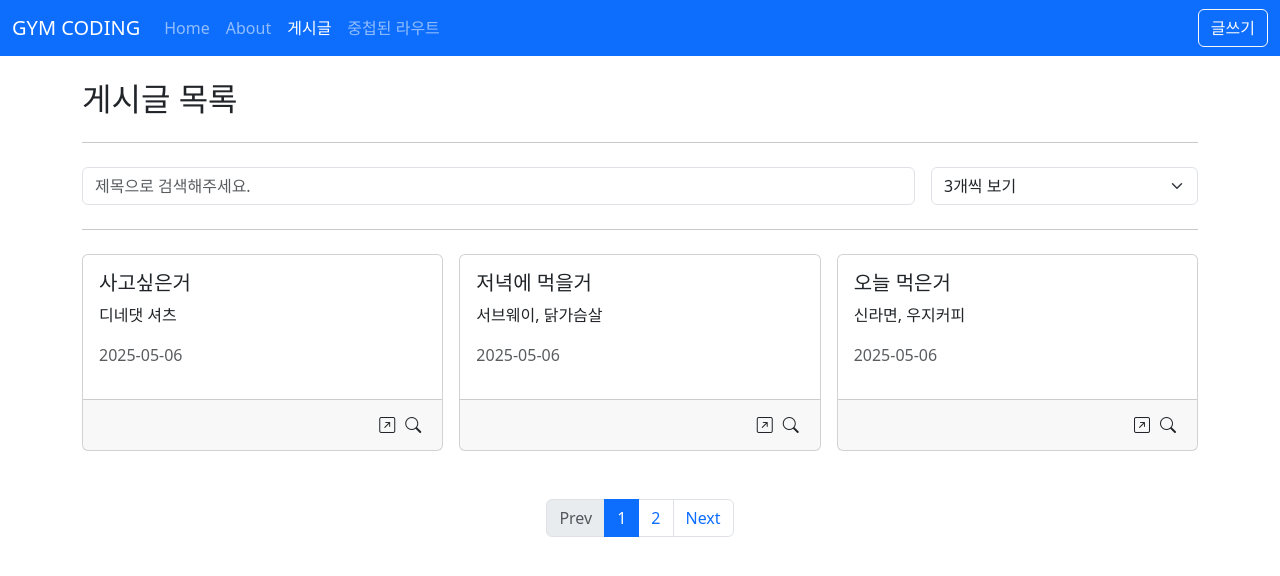
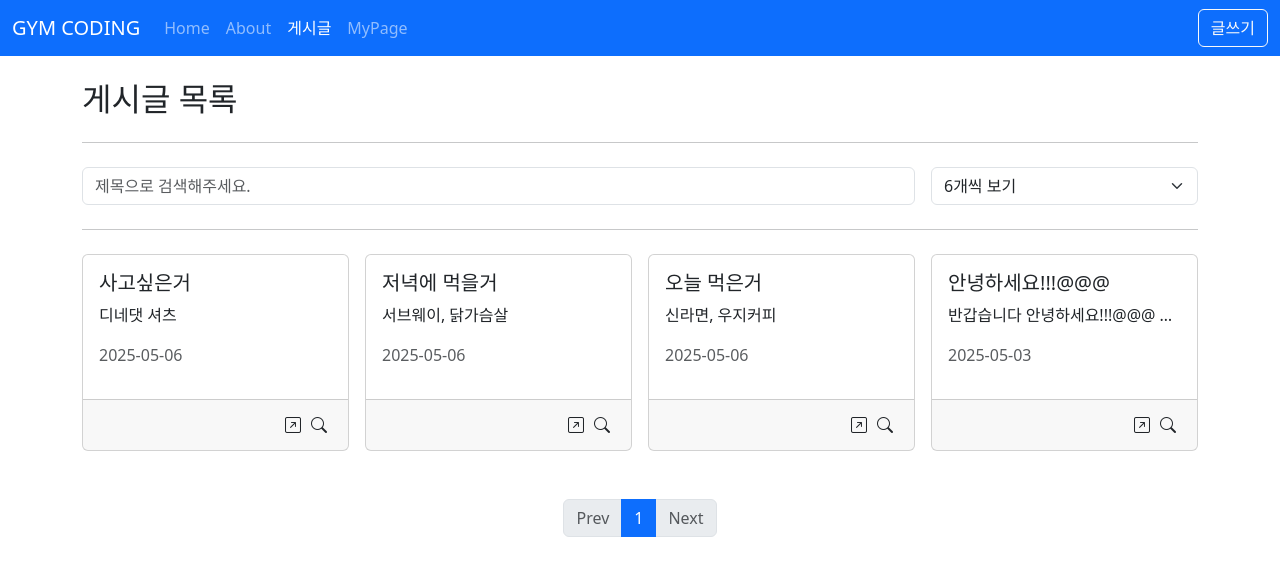
Before and after one commit to bbbbmo/gymcoding-vue, a Vue app: page /posts in a window 1280 px wide. Shown: the top 576 px of the page. Built offline with nearby package versions, Linux system fonts and the light colour scheme; data requests are answered from the project's data file.

Commit message:
✨ [9일차] 게시글 페이지 UI 및 버그 수정

```diff
--- a/src/components/posts/PostFilter.vue
+++ b/src/components/posts/PostFilter.vue
@@ -7,10 +7,18 @@ defineProps<{
   limit: number
 }>()
 
-defineEmits<{
+const emit = defineEmits<{
   (e: 'update:title', value: string): void
   (e: 'update:limit', value: number): void
 }>()
+
+const changeTitle = (e: Event) => {
+  const input = e.target as HTMLInputElement
+  setTimeout(() => {
+    emit('update:title', input.value)
+    console.log(input.value)
+  }, 500)
+}
 </script>
 
 <template>
@@ -21,7 +29,7 @@ defineEmits<{
           type="text"
           class="form-control"
           placeholder="제목으로 검색해주세요."
-          @input="$emit('update:title', ($event.target as HTMLInputElement).value)"
+          @input="changeTitle"
           :value="title"
         />
       </div>
@@ -31,9 +39,9 @@ defineEmits<{
           @input="$emit('update:limit', Number(($event.target as HTMLSelectElement).value))"
           :value="limit"
         >
-          <option value="3">3개씩 보기</option>
           <option value="6">6개씩 보기</option>
-          <option value="9">9개씩 보기</option>
+          <option value="12">12개씩 보기</option>
+          <option value="18">9개씩 보기</option>
         </select>
       </div>
     </div>
--- a/src/components/posts/PostItem.vue
+++ b/src/components/posts/PostItem.vue
@@ -22,8 +22,8 @@ defineEmits<{
 
 <template>
   <AppCard>
-    <h5 class="card-title">{{ title }}</h5>
-    <p class="card-text">
+    <h5 class="card-title text-truncate">{{ title }}</h5>
+    <p class="card-text text-truncate">
       {{ content }}
     </p>
     <p class="text-muted">{{ $dayjs(createdAt).format('YYYY-MM-DD') }}</p>
--- a/src/layouts/TheHeader.vue
+++ b/src/layouts/TheHeader.vue
@@ -14,7 +14,7 @@ const goPage = () => {
   <header class="mb-4">
     <nav class="navbar navbar-expand-sm navbar-dark bg-primary">
       <div class="container-fluid">
-        <a class="navbar-brand" href="#">GYM CODING</a>
+        <RouterLink class="navbar-brand" to="/"> GYM CODING </RouterLink>
         <button
           class="navbar-toggler"
           type="button"
@@ -38,9 +38,7 @@ const goPage = () => {
               <RouterLink class="nav-link" active-class="active" to="/posts">게시글</RouterLink>
             </li>
             <li class="nav-item">
-              <RouterLink class="nav-link" active-class="active" to="/nested"
-                >중첩된 라우트</RouterLink
-              >
+              <RouterLink class="nav-link" active-class="active" to="/my">MyPage</RouterLink>
             </li>
           </ul>
           <div class="d-flex" role="search">
--- a/src/router/index.ts
+++ b/src/router/index.ts
@@ -1,15 +1,23 @@
 import AboutView from '@/views/AboutView.vue'
 import HomeView from '@/views/HomeView.vue'
-import { createRouter, createWebHistory } from 'vue-router'
+import { createRouter, createWebHistory, type RouteLocationNormalizedGeneric } from 'vue-router'
 import PostCreateView from '@/views/post/PostCreateView.vue'
 import PostDetailView from '@/views/post/PostDetailView.vue'
 import PostEditView from '@/views/post/PostEditView.vue'
 import PostListView from '@/views/post/PostListView.vue'
 import NotFoundView from '@/views/NotFoundView.vue'
-import NestedView from '@/views/nested/NestedView.vue'
-import NestedOneView from '@/views/nested/NestedOneView.vue'
-import NestedTwoView from '@/views/nested/NestedTwoView.vue'
-import NestedHomeView from '@/views/nested/NestedHomeView.vue'
+import MyPage from '@/views/MyPage.vue'
+// import NestedView from '@/views/nested/NestedView.vue'
+// import NestedOneView from '@/views/nested/NestedOneView.vue'
+// import NestedTwoView from '@/views/nested/NestedTwoView.vue'
+// import NestedHomeView from '@/views/nested/NestedHomeView.vue'
+
+const removeQueryString = (to: RouteLocationNormalizedGeneric) => {
+  if (Object.keys(to.query).length > 0) {
+    // 쿼리가 존재한다면 그대로 이동 후 쿼리 삭제
+    return { path: to.path, query: {} }
+  }
+}
 
 const router = createRouter({
   history: createWebHistory(import.meta.env.BASE_URL),
@@ -53,25 +61,43 @@ const router = createRouter({
       component: NotFoundView,
     },
     {
-      path: '/nested',
-      name: 'nested',
-      component: NestedView,
-      children: [
-        {
-          path: '',
-          component: NestedHomeView,
-        },
-        {
-          path: 'one',
-          component: NestedOneView,
-        },
-        {
-          path: 'two',
-          component: NestedTwoView,
-        },
-      ],
+      path: '/my',
+      name: 'myPage',
+      component: MyPage,
+      beforeEnter: [removeQueryString],
     },
+    // {
+    //   path: '/nested',
+    //   name: 'nested',
+    //   component: NestedView,
+    //   children: [
+    //     {
+    //       path: '',
+    //       component: NestedHomeView,
+    //     },
+    //     {
+    //       path: 'one',
+    //       component: NestedOneView,
+    //     },
+    //     {
+    //       path: 'two',
+    //       component: NestedTwoView,
+    //     },
+    //   ],
+    // },
   ],
 })
 
+// 전역 네비게이션 가드
+// router.beforeEach((to, from) => {
+//   console.log(to)
+//   console.log(from)
+//   // if (to.name === 'myPage') { // 페이지 이동 취소
+//   //   return false
+//   // }
+//   if (to.name === 'myPage') {
+//     // 페이지 리다이렉션
+//     return { name: 'home' }
+//   }
+// })
 export default router
--- /dev/null
+++ b/src/views/MyPage.vue
@@ -0,0 +1,7 @@
+<script setup lang="ts"></script>
+
+<template>
+  <h1>MyPage</h1>
+</template>
+
+<style></style>
--- a/src/views/post/PostDetailView.vue
+++ b/src/views/post/PostDetailView.vue
@@ -3,7 +3,7 @@ import type { Post } from '@/api/post'
 import useAlert from '@/composables/useAlert'
 import { useAxios } from '@/composables/useAxios'
 import { computed, toRef } from 'vue'
-import { useRouter } from 'vue-router'
+import { onBeforeRouteLeave, onBeforeRouteUpdate, useRouter } from 'vue-router'
 import { useNumber } from '@/composables/useNumber'
 
 const props = defineProps<{
@@ -73,6 +73,22 @@ const rightButtons: Button[] = [
     onClick: () => execute({}),
   },
 ]
+
+onBeforeRouteUpdate(() => {
+  console.log('onBeforeRouteUpdate')
+})
+
+onBeforeRouteLeave(() => {
+  console.log('onBeforeRouteLeave')
+})
+</script>
+
+<script lang="ts">
+export default {
+  beforeRouteEnter() {
+    console.log('beforeRouteEnter')
+  },
+}
 </script>
 
 <template>
--- a/src/views/post/PostListView.vue
+++ b/src/views/post/PostListView.vue
@@ -18,7 +18,7 @@ const options = ref<Options>({
   _sort: 'createdAt',
   _order: 'desc',
   _page: 1,
-  _limit: 3,
+  _limit: 6,
   title_like: '',
 })
 const {
@@ -31,6 +31,8 @@ const totalCount = computed(() => response.value?.headers['x-total-count'])
 const pageCount = computed((): number => {
   return Math.ceil(totalCount.value / (options.value._limit ?? 3))
 })
+
+const isExist = computed(() => posts.value && posts.value.length > 0)
 // ---------
 // 모달
 const show = ref<boolean>(false)
@@ -62,6 +64,11 @@ const goPage = (id: string) => {
   })
 }
 
+const chageLimit = (value: number) => {
+  options.value._limit = value
+  options.value._page = 1
+}
+
 const selectPreview = (id: string) => {
   previewId.value = id
 }
@@ -75,7 +82,7 @@ const selectPreview = (id: string) => {
       :title="options.title_like ?? ''"
       :limit="options._limit ?? 3"
       @update:title="(title) => (options.title_like = title)"
-      @update:limit="(limit) => (options._limit = limit)"
+      @update:limit="chageLimit"
     />
     <hr class="my-4" />
 
@@ -83,8 +90,12 @@ const selectPreview = (id: string) => {
 
     <AppError v-else-if="error" :message="error.message" />
 
+    <template v-else-if="!isExist">
+      <p class="text-center py-5 text-muted">No Results</p>
+    </template>
+
     <template v-else>
-      <AppGrid :items="posts">
+      <AppGrid :items="posts" col-class="col-12 col-sm-6 col-md-4 col-lg-3">
         <template v-slot="{ item }">
           <PostItem
             :title="item.title"
```
